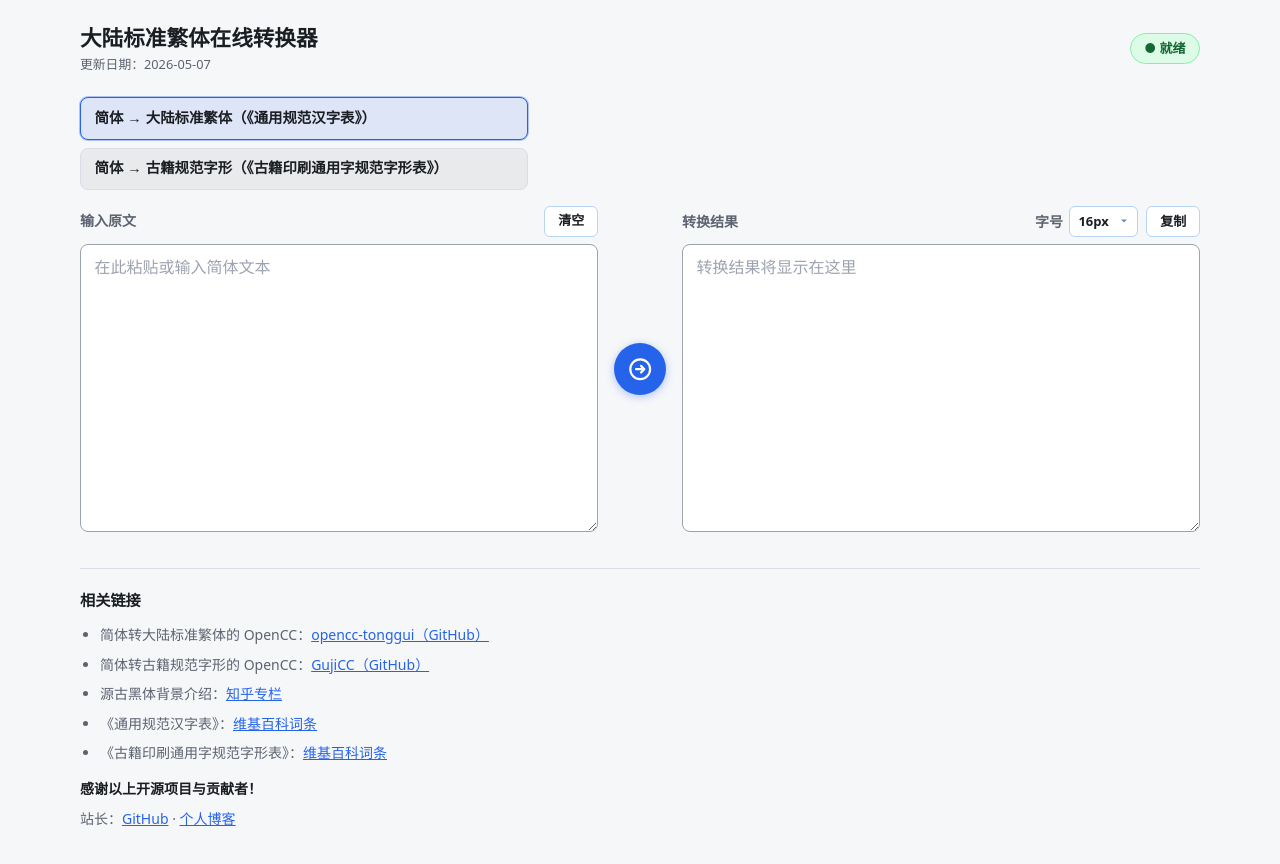
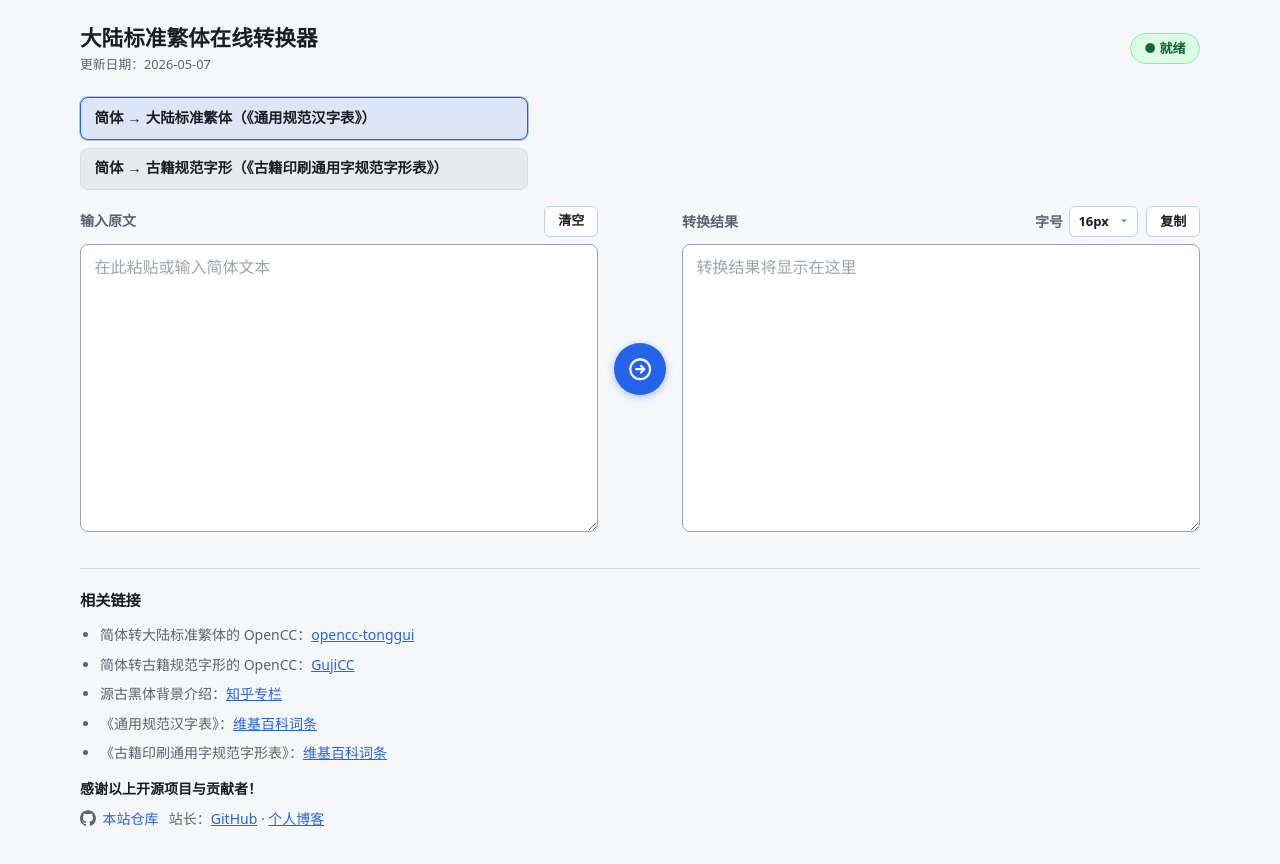
Before and after one commit to Xebec33/Mainland_Traditional_Chinese_Converter, a website with bundled scripts: page web/index.html in a window 1280 px wide. Built offline with nearby package versions, Linux system fonts and the light colour scheme; what opencc-wasm would draw is missing.

Commit message:
添加相关链接

```diff
--- a/web/index.html
+++ b/web/index.html
@@ -116,7 +116,7 @@
               href="https://github.com/amorphobia/opencc-tonggui"
               target="_blank"
               rel="noopener noreferrer"
-              >opencc-tonggui（GitHub）</a
+              >opencc-tonggui</a
             >
           </li>
           <li>
@@ -124,7 +124,7 @@
               href="https://github.com/forfudan/GujiCC"
               target="_blank"
               rel="noopener noreferrer"
-              >GujiCC（GitHub）</a
+              >GujiCC</a
             >
           </li>
           <li>
@@ -150,9 +150,34 @@
           </li>
         </ul>
         <p class="related-links__thanks">感谢以上开源项目与贡献者！</p>
-        <p class="related-links__owner">
-          站长：<a href="https://github.com/Xebec33" target="_blank" rel="noopener noreferrer">GitHub</a>
-          · <a href="https://xebec33.github.io/my-world/" target="_blank" rel="noopener noreferrer">个人博客</a>
+        <p class="related-links__meta">
+          <span class="related-links__repo-row">
+            <svg
+              class="related-links__repo-icon"
+              viewBox="0 0 98 96"
+              xmlns="http://www.w3.org/2000/svg"
+              aria-hidden="true"
+              focusable="false"
+            >
+              <path
+                fill="currentColor"
+                fill-rule="evenodd"
+                clip-rule="evenodd"
+                d="M48.854 0C21.839 0 0 22 0 49.217c0 21.756 13.993 40.172 33.405 46.69 2.427.49 3.316-1.059 3.316-2.362 0-1.141-.08-5.052-.08-9.127-13.59 2.934-16.42-5.867-16.42-5.867-2.184-5.704-5.42-7.17-5.42-7.17-4.448-3.015.324-3.015.324-3.015 4.934.326 7.523 5.052 7.523 5.052 4.367 7.496 11.404 5.378 14.235 4.074.404-3.178 1.699-5.378 3.074-6.6-10.839-1.225-22.23-5.38-22.23-24.283 0-5.378 1.94-9.778 5.014-13.2-.485-1.222-2.184-6.275.486-13.038 0 0 4.125-1.304 13.426 5.052a46.97 46.97 0 0 1 12.214-1.63c4.125 0 8.33.571 12.213 1.63 9.302-6.356 13.427-5.052 13.427-5.052 2.67 6.763.97 11.816.485 13.038 3.155 3.422 5.015 7.822 5.015 13.2 0 18.905-11.404 23.058-22.324 24.283 1.78 1.548 3.316 4.481 3.316 9.126 0 6.6-.08 11.897-.08 13.526 0 1.304.89 2.853 3.316 2.364 19.412-6.52 33.405-24.935 33.405-46.691C97.707 22 75.788 0 48.854 0z"
+              />
+            </svg>
+            <a
+              href="https://github.com/Xebec33/Mainland_Traditional_Chinese_Converter"
+              target="_blank"
+              rel="noopener noreferrer"
+              class="related-links__repo-link"
+              >本站仓库</a
+            >
+          </span>
+          <span class="related-links__owner">
+            站长：<a href="https://github.com/Xebec33" target="_blank" rel="noopener noreferrer">GitHub</a>
+            · <a href="https://xebec33.github.io/my-world/" target="_blank" rel="noopener noreferrer">个人博客</a>
+          </span>
         </p>
       </footer>
     </main>
--- a/web/styles.css
+++ b/web/styles.css
@@ -99,20 +99,54 @@
   color: var(--fg);
 }
 
-.related-links__owner {
+.related-links__meta {
   margin: 0.45rem 0 0;
+  display: flex;
+  flex-direction: row;
+  align-items: center;
+  flex-wrap: wrap;
+  gap: 0.35rem 0.65rem;
   font-size: 0.875rem;
   line-height: 1.65;
   color: var(--muted);
 }
 
-.related-links__owner a {
+.related-links__meta .related-links__owner {
+  margin: 0;
+}
+
+.related-links__meta .related-links__owner a {
   color: var(--accent);
   font-weight: 500;
 }
 
-.related-links__owner a:hover {
+.related-links__meta .related-links__owner a:hover {
   color: var(--accent-hover);
+}
+
+.related-links__repo-row {
+  display: inline-flex;
+  align-items: center;
+  gap: 0.4rem;
+}
+
+.related-links__repo-link {
+  color: var(--accent);
+  font-weight: 500;
+  text-decoration: none;
+}
+
+.related-links__repo-link:hover {
+  color: var(--accent-hover);
+  text-decoration: underline;
+  text-underline-offset: 2px;
+}
+
+.related-links__repo-icon {
+  width: 1rem;
+  height: 1rem;
+  flex-shrink: 0;
+  color: var(--muted);
 }
 
 .head {
```
